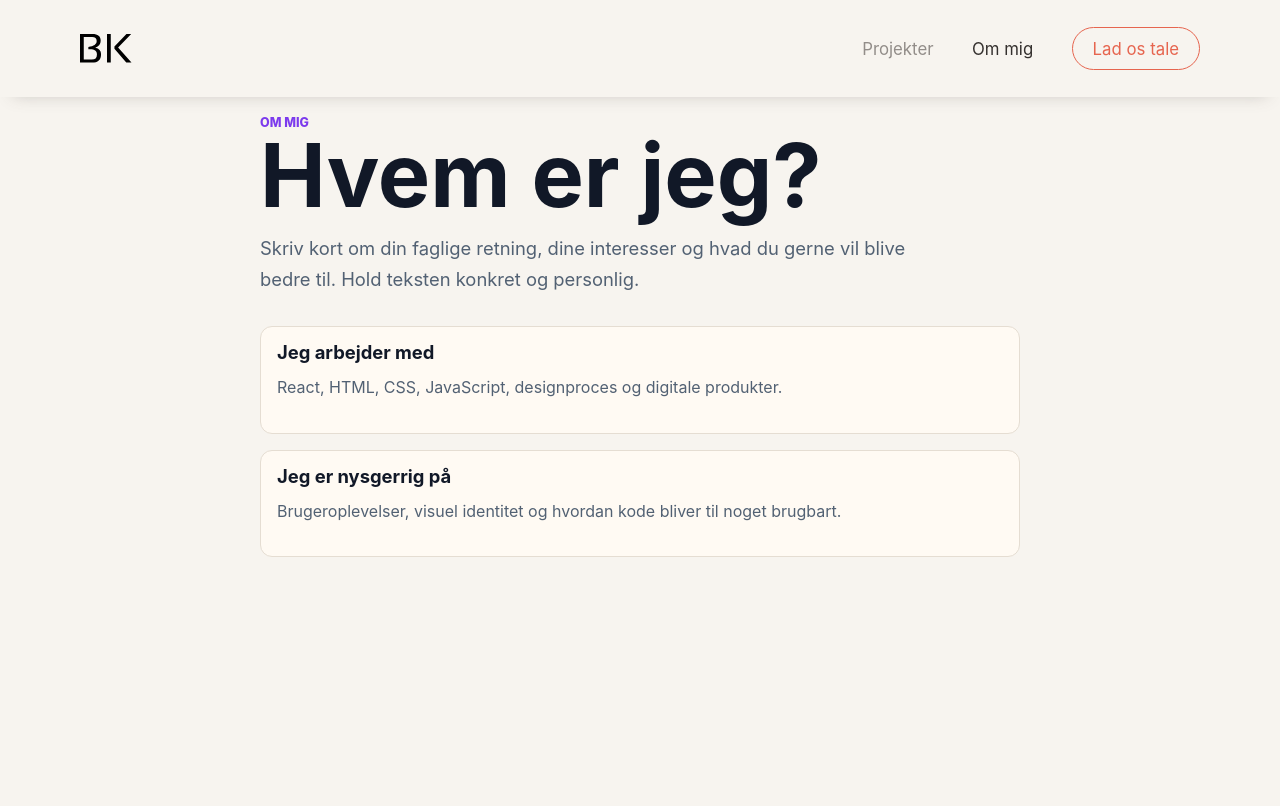
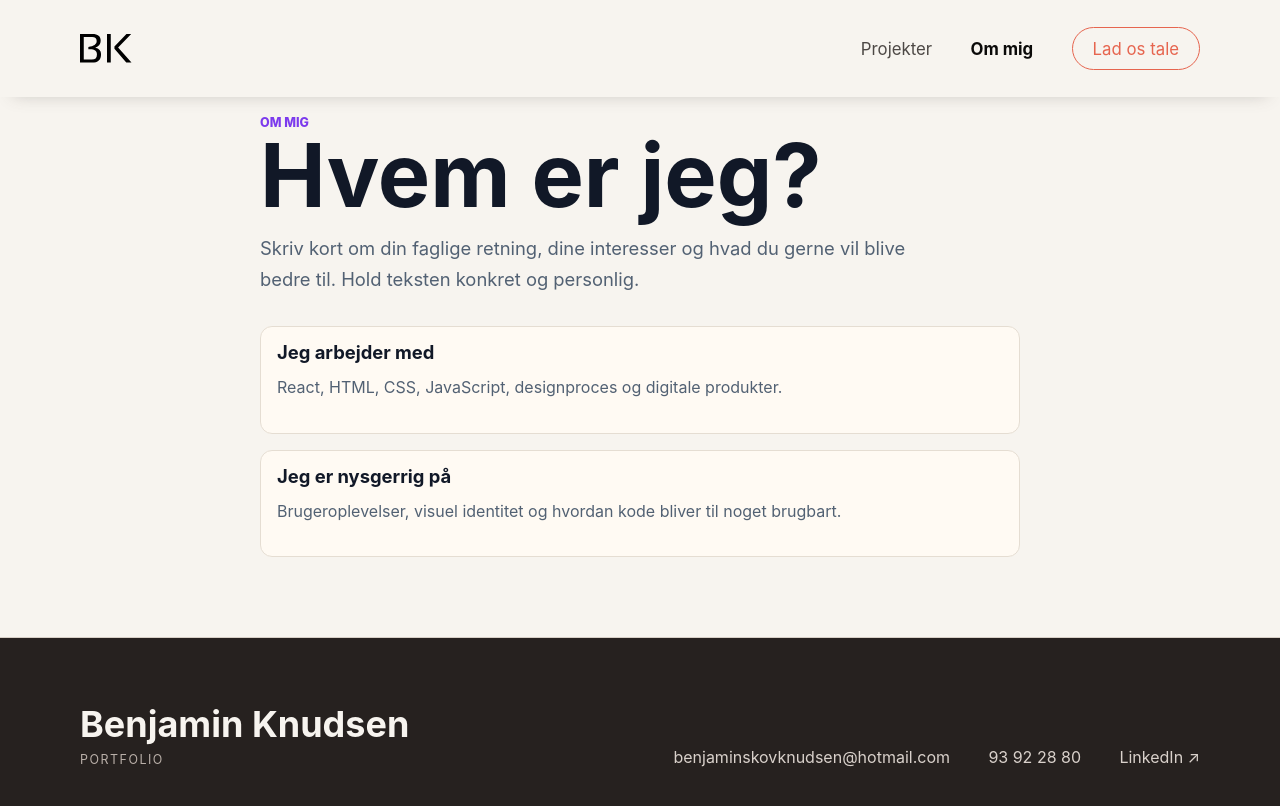
Before and after one commit to benjaminknudsen/benjaminknudsen.github.io, a React (Vite) app: page /about in a window 1280 px wide. Shown: the top 806 px of the page. Built offline with nearby package versions, Linux system fonts and the light colour scheme.

Commit message:
forbedringer

```diff
--- a/index.html
+++ b/index.html
@@ -4,8 +4,8 @@
     <meta charset="UTF-8" />
     <link rel="icon" type="image/svg+xml" href="/bkbrowser.svg" />
     <meta name="viewport" content="width=device-width, initial-scale=1.0" />
-    <meta name="description" content="En simpel React portfolio-template til username.github.io." />
-    <title>username.github.io Portfolio Template</title>
+    <meta name="description" content="Benjamin Knudsens portfolio." />
+    <title>Benjamin Knudsen</title>
   </head>
   <body>
     <div id="root"></div>
--- a/src/App.jsx
+++ b/src/App.jsx
@@ -1,4 +1,5 @@
 import { Route, Routes } from "react-router";
+import Footer from "./components/Footer";
 import Navbar from "./components/Navbar";
 import AboutPage from "./pages/AboutPage";
 import ContactPage from "./pages/ContactPage";
@@ -22,6 +23,8 @@ function App() {
           <Route path="*" element={<NotFoundPage />} />
         </Routes>
       </main>
+
+      <Footer />
     </>
   );
 }
--- /dev/null
+++ b/src/components/Footer.jsx
@@ -0,0 +1,28 @@
+function Footer() {
+  return (
+    <footer className="site-footer">
+      <div className="footer-inner">
+        <div className="footer-name">
+          <span>Benjamin Knudsen</span>
+          <small>Portfolio</small>
+        </div>
+
+        <div className="footer-links" aria-label="Kontaktoplysninger">
+          <a href="mailto:benjaminskovknudsen@hotmail.com">
+            benjaminskovknudsen@hotmail.com
+          </a>
+          <a href="tel:+4593922880">93 92 28 80</a>
+          <a
+            href="https://www.linkedin.com/in/benjamin-knudsen-84b472403/"
+            rel="noreferrer"
+            target="_blank"
+          >
+            LinkedIn <span aria-hidden="true">↗</span>
+          </a>
+        </div>
+      </div>
+    </footer>
+  );
+}
+
+export default Footer;
--- a/src/index.css
+++ b/src/index.css
@@ -42,6 +42,7 @@ textarea {
   padding: 1.7rem max(2rem, calc((100% - 1120px) / 2));
   background: #f7f4ef;
   box-shadow: 0 0.65rem 1rem -0.8rem rgb(81 74 71 / 28%);
+  animation: header-enter 1800ms cubic-bezier(0.22, 0.61, 0.36, 1) both;
 }
 
 .brand {
@@ -62,16 +63,21 @@ textarea {
 }
 
 .site-nav a {
-  color: #928d89;
+  color: #4d4845;
   padding: 0.65rem 0;
   font-size: 1.05rem;
   text-decoration: none;
-  transition: color 180ms ease, background-color 180ms ease;
+  transition: color 180ms ease;
 }
 
-.site-nav a.active,
-.site-nav a:hover {
-  color: #34302e;
+.site-nav a:not(.contact-link):hover {
+  color: #24211f;
+  font-weight: 600;
+}
+
+.site-nav a:not(.contact-link).active {
+  color: #0b0a09;
+  font-weight: 700;
 }
 
 .site-nav .contact-link {
@@ -91,6 +97,86 @@ textarea {
   width: min(100% - 2rem, 1120px);
   margin: 0 auto;
   padding: 1rem 0 5rem;
+}
+
+.page > *,
+.hero-section > div > *,
+.section-heading > *,
+.project-grid > *,
+.info-list > *,
+.contact-list > *,
+.project-card-content > * {
+  animation: content-enter 1600ms cubic-bezier(0.22, 0.61, 0.36, 1) both;
+}
+
+.page > :nth-child(2),
+.hero-section > div > :nth-child(2),
+.section-heading > :nth-child(2),
+.project-card-content > :nth-child(2) {
+  animation-delay: 200ms;
+}
+
+.page > :nth-child(3),
+.hero-section > div > :nth-child(3),
+.section-heading > :nth-child(3),
+.project-card-content > :nth-child(3) {
+  animation-delay: 360ms;
+}
+
+.page > :nth-child(n + 4),
+.hero-section > div > :nth-child(n + 4),
+.project-card-content > :nth-child(n + 4) {
+  animation-delay: 520ms;
+}
+
+.project-grid > :nth-child(2),
+.info-list > :nth-child(2),
+.contact-list > :nth-child(2) {
+  animation-delay: 320ms;
+}
+
+.project-grid > :nth-child(3) {
+  animation-delay: 520ms;
+}
+
+@keyframes header-enter {
+  from {
+    opacity: 0;
+    transform: translateY(-1rem);
+  }
+
+  to {
+    opacity: 1;
+    transform: translateY(0);
+  }
+}
+
+@keyframes content-enter {
+  from {
+    opacity: 0;
+    transform: translateY(1rem);
+  }
+
+  to {
+    opacity: 1;
+    transform: translateY(0);
+  }
+}
+
+.about-page > * {
+  animation-name: about-enter;
+}
+
+@keyframes about-enter {
+  from {
+    opacity: 0;
+    transform: translateX(-2rem);
+  }
+
+  to {
+    opacity: 1;
+    transform: translateX(0);
+  }
 }
 
 .narrow {
@@ -134,15 +220,29 @@ textarea {
 }
 
 .hero-portrait {
+  display: block;
   overflow: hidden;
   flex: 0 0 auto;
-  margin-left: 0.25rem;
+  margin-left: 0.4rem;
   width: clamp(4.5rem, 9vw, 7rem);
   aspect-ratio: 1;
   border: 0.25rem solid #ffffff;
   border-radius: 1.35rem;
   box-shadow: 0 0.5rem 1.2rem rgb(66 55 50 / 14%);
   transform: rotate(7deg);
+  transition: transform 520ms cubic-bezier(0.34, 1.56, 0.64, 1),
+    box-shadow 520ms ease;
+  will-change: transform;
+}
+
+.hero-portrait:focus-visible {
+  outline: 0.2rem solid #49b5f5;
+  outline-offset: 0.25rem;
+}
+
+.hero-portrait:hover {
+  box-shadow: 0 1rem 1.8rem rgb(66 55 50 / 22%);
+  transform: translateY(-0.2rem) rotate(-4deg) scale(1.12);
 }
 
 .hero-portrait img {
@@ -201,7 +301,7 @@ textarea {
   background: #49b5f5;
   clip-path: inset(0 0 100% 0);
   content: "";
-  animation: draw-scroll-line 3.2s linear infinite;
+  animation: draw-scroll-line 2.2s linear infinite;
 }
 
 .scroll-arrow::after {
@@ -242,6 +342,22 @@ textarea {
 }
 
 @media (prefers-reduced-motion: reduce) {
+  .site-header,
+  .site-footer,
+  .page > *,
+  .hero-section > div > *,
+  .section-heading > *,
+  .project-grid > *,
+  .info-list > *,
+  .contact-list > *,
+  .project-card-content > * {
+    animation: none;
+  }
+
+  .hero-portrait {
+    transition-duration: 0.01ms;
+  }
+
   .scroll-arrow::before {
     animation: none;
     clip-path: inset(0);
@@ -435,6 +551,170 @@ p {
   font-weight: 800;
 }
 
+.contact-page {
+  display: flex;
+  flex-direction: column;
+  justify-content: flex-start;
+  max-width: 960px;
+  min-height: calc(100svh - 7rem);
+  padding: clamp(2rem, 4vw, 3.5rem) 0 2rem;
+}
+
+.contact-hero {
+  display: grid;
+  grid-template-columns: minmax(0, 1fr) auto;
+  align-items: end;
+  gap: clamp(2rem, 6vw, 5rem);
+  width: 100%;
+  margin-bottom: clamp(2rem, 4vw, 3.25rem);
+}
+
+.contact-hero h1 {
+  max-width: 830px;
+  margin: 0.8rem 0 1.5rem;
+  color: #26211f;
+  font-size: clamp(2.5rem, 6vw, 5.2rem);
+  line-height: 0.98;
+}
+
+.contact-hero .eyebrow {
+  color: #e6654f;
+}
+
+.contact-hero .lead {
+  max-width: 620px;
+  margin-bottom: 0;
+  color: #625b57;
+}
+
+.contact-portrait {
+  overflow: hidden;
+  width: clamp(10rem, 18vw, 14rem);
+  aspect-ratio: 4 / 5;
+  border: 0.3rem solid #ffffff;
+  border-radius: 1.4rem;
+  box-shadow: 0 0.8rem 2rem rgb(66 55 50 / 14%);
+  transform: rotate(2.5deg);
+}
+
+.contact-portrait img {
+  width: 100%;
+  height: 100%;
+  object-fit: cover;
+  object-position: center;
+}
+
+.contact-lines {
+  border-top: 1px solid #d8cfc6;
+}
+
+.contact-lines a {
+  display: grid;
+  grid-template-columns: minmax(5rem, 0.25fr) minmax(0, 1fr) auto;
+  align-items: center;
+  gap: 1.5rem;
+  border-bottom: 1px solid #d8cfc6;
+  color: #2e2926;
+  padding: 1.5rem 0;
+  text-decoration: none;
+  transition: color 300ms ease, padding 300ms ease;
+}
+
+.contact-type {
+  color: #8a817b;
+  font-size: 0.8rem;
+  font-weight: 700;
+  letter-spacing: 0.08em;
+  text-transform: uppercase;
+}
+
+.contact-lines strong {
+  overflow: hidden;
+  font-size: clamp(1rem, 2.4vw, 1.45rem);
+  text-overflow: ellipsis;
+  white-space: nowrap;
+}
+
+.contact-lines .contact-arrow {
+  display: grid;
+  width: 2.6rem;
+  height: 2.6rem;
+  place-items: center;
+  border-radius: 50%;
+  color: #ffffff;
+  background: #e6654f;
+  font-size: 1.1rem;
+  transition: transform 350ms cubic-bezier(0.34, 1.56, 0.64, 1);
+}
+
+.contact-lines a:hover {
+  color: #e6654f;
+  padding-left: 0.75rem;
+}
+
+.contact-lines a:hover .contact-arrow {
+  transform: rotate(45deg) scale(1.08);
+}
+
+.contact-lines a:focus-visible {
+  outline: 0.2rem solid #49b5f5;
+  outline-offset: 0.2rem;
+}
+
+.site-footer {
+  border-top: 1px solid #d8cfc6;
+  color: #f7f4ef;
+  background: #26211f;
+  padding: clamp(2.5rem, 5vw, 4rem) max(2rem, calc((100% - 1120px) / 2));
+  animation: content-enter 1600ms cubic-bezier(0.22, 0.61, 0.36, 1) 320ms both;
+}
+
+.footer-inner {
+  display: flex;
+  align-items: flex-end;
+  justify-content: space-between;
+  gap: 3rem;
+}
+
+.footer-name {
+  display: grid;
+  gap: 0.35rem;
+}
+
+.footer-name span {
+  font-size: clamp(1.5rem, 3vw, 2.25rem);
+  font-weight: 750;
+}
+
+.footer-name small {
+  color: #b9afa8;
+  font-size: 0.78rem;
+  letter-spacing: 0.12em;
+  text-transform: uppercase;
+}
+
+.footer-links {
+  display: flex;
+  flex-wrap: wrap;
+  justify-content: flex-end;
+  gap: 0.75rem clamp(1.2rem, 3vw, 2.4rem);
+}
+
+.footer-links a {
+  color: #d9d1cb;
+  text-decoration: none;
+  transition: color 220ms ease;
+}
+
+.footer-links a:hover {
+  color: #e6654f;
+}
+
+.footer-links a:focus-visible {
+  outline: 0.15rem solid #49b5f5;
+  outline-offset: 0.3rem;
+}
+
 @media (max-width: 720px) {
   .site-header {
     align-items: flex-start;
@@ -454,4 +734,54 @@ p {
     min-height: auto;
     padding: 2rem 0 4rem;
   }
+
+  .contact-page {
+    min-height: auto;
+    padding-top: 2rem;
+  }
+
+  .contact-hero {
+    grid-template-columns: 1fr;
+    gap: 1.75rem;
+  }
+
+  .contact-portrait {
+    width: min(48vw, 11rem);
+    justify-self: end;
+  }
+
+  .contact-lines a {
+    grid-template-columns: 1fr auto;
+    gap: 0.4rem 1rem;
+  }
+
+  .contact-type {
+    grid-column: 1;
+  }
+
+  .contact-lines strong {
+    grid-column: 1;
+    white-space: normal;
+    overflow-wrap: anywhere;
+  }
+
+  .contact-lines .contact-arrow {
+    grid-column: 2;
+    grid-row: 1 / 3;
+  }
+
+  .site-footer {
+    padding-inline: 1rem;
+  }
+
+  .footer-inner {
+    align-items: flex-start;
+    flex-direction: column;
+    gap: 2rem;
+  }
+
+  .footer-links {
+    align-items: flex-start;
+    flex-direction: column;
+  }
 }
--- a/src/pages/AboutPage.jsx
+++ b/src/pages/AboutPage.jsx
@@ -1,6 +1,6 @@
 function AboutPage() {
   return (
-    <div className="page narrow">
+    <div className="page narrow about-page">
       <p className="eyebrow">Om mig</p>
       <h1>Hvem er jeg?</h1>
       <p className="lead">
--- a/src/pages/ContactPage.jsx
+++ b/src/pages/ContactPage.jsx
@@ -1,20 +1,34 @@
 function ContactPage() {
   return (
-    <div className="page narrow">
-      <p className="eyebrow">Kontakt</p>
-      <h1>Lad os tale sammen.</h1>
-      <p className="lead">
-        Du er velkommen til at kontakte mig på mail eller telefon.
-      </p>
+    <div className="page contact-page">
+      <section className="contact-hero">
+        <div className="contact-copy">
+          <h1>Lad os tage en snak.</h1>
+          <p className="lead">
+            <em>
+              Har du en mulighed, hvor mine kompetencer kunne være et godt
+              match, ser jeg meget gerne frem til at høre fra dig.
+            </em>
+          </p>
+        </div>
 
-      <ul className="contact-list">
-        <li>
-          <a href="mailto:benjaminskovknudsen@hotmail.com">benjaminskovknudsen@hotmail.com</a>
-        </li>
-        <li>
-          <a href="tel:+4593922880">93 92 28 80</a>
-        </li>
-      </ul>
+        <div className="contact-portrait">
+          <img src="/bkbillede123.jpeg" alt="Portræt af Benjamin Knudsen" />
+        </div>
+      </section>
+
+      <section className="contact-lines" aria-label="Kontaktmuligheder">
+        <a href="mailto:benjaminskovknudsen@hotmail.com">
+          <span className="contact-type">Mail</span>
+          <strong>benjaminskovknudsen@hotmail.com</strong>
+          <span className="contact-arrow" aria-hidden="true">↗</span>
+        </a>
+        <a href="tel:+4593922880">
+          <span className="contact-type">Telefon</span>
+          <strong>93 92 28 80</strong>
+          <span className="contact-arrow" aria-hidden="true">↗</span>
+        </a>
+      </section>
     </div>
   );
 }
--- a/src/pages/HomePage.jsx
+++ b/src/pages/HomePage.jsx
@@ -11,12 +11,16 @@ function HomePage() {
         <div>
           <div className="hero-greeting">
             <p>Multimediedesigner</p>
-            <div className="hero-portrait">
+            <Link
+              className="hero-portrait"
+              to="/about"
+              aria-label="Læs mere om Benjamin Knudsen"
+            >
               <img
                 src={portraitImage}
                 alt="Portræt af Benjamin Knudsen"
               />
-            </div>
+            </Link>
           </div>
 
           <h1 className="hero-name">BENJAMIN KNUDSEN</h1>
```
Also changed, not shown: public/bkbillede123.jpeg (added).
